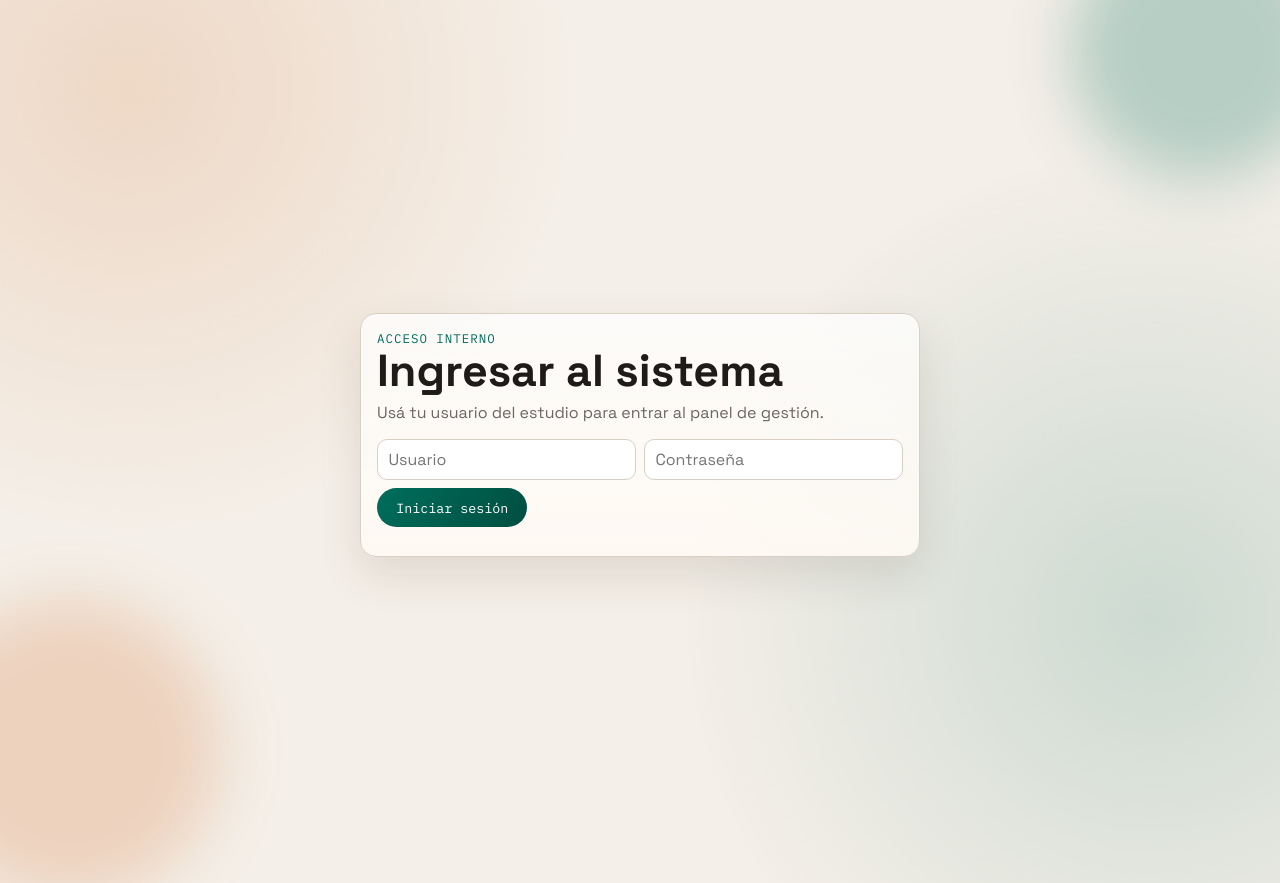
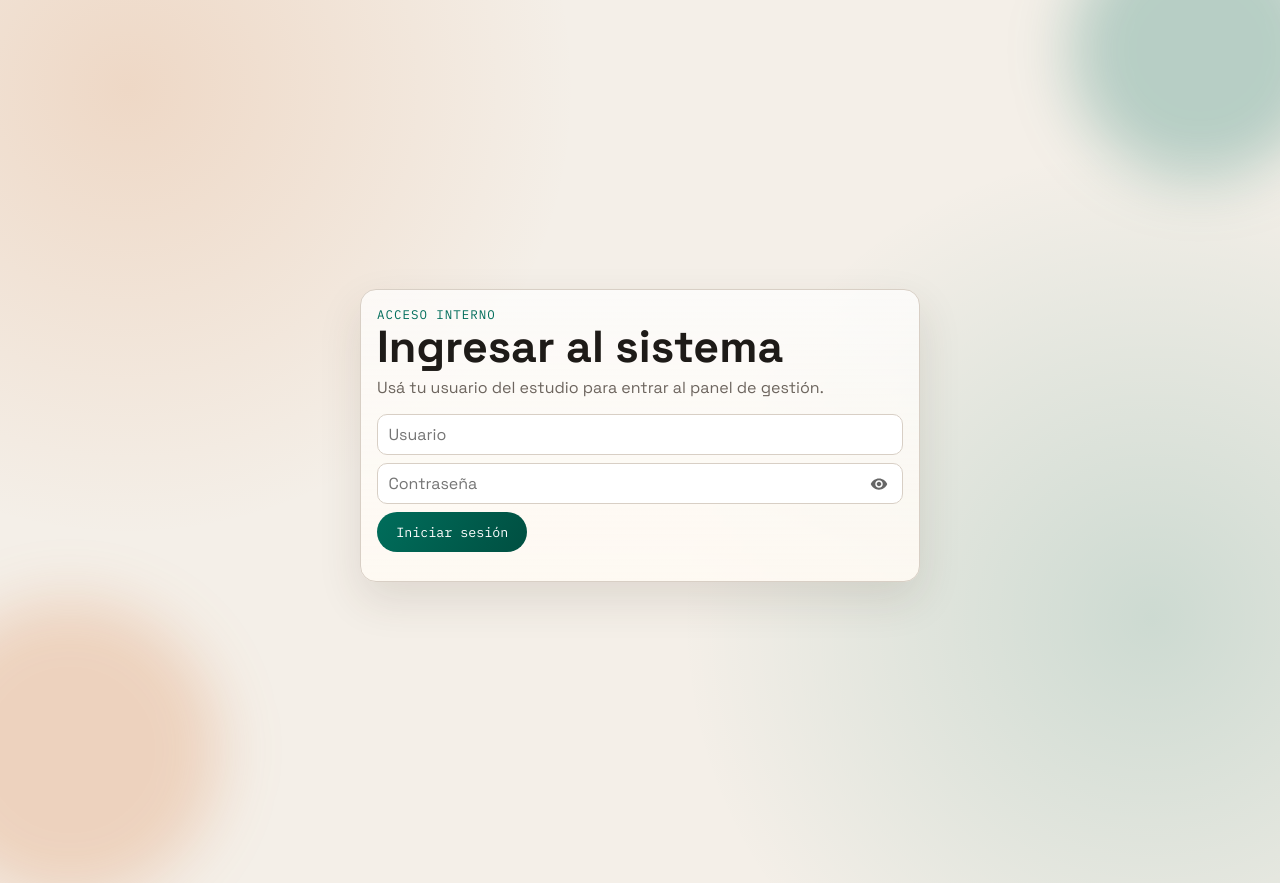
Before and after one commit to GasparCavallero/housing-plan-system-client, a React (Vite) app in the folder react-app/: page / in a window 1280 px wide. Built offline with nearby package versions, Linux system fonts and the light colour scheme; no server answers.

Commit message:
boton mostrar/ocultar contraseña

```diff
--- a/react-app/src/css/styles.css
+++ b/react-app/src/css/styles.css
@@ -1,3 +1,20 @@
+.password-container {
+  display: flex;
+  align-items: center;
+  position: relative;
+}
+
+.btn-show-password {
+  color: var(--primary-color); /* o el color de tu sistema */
+  font-weight: bold;
+  opacity: 0.7;
+  transition: opacity 0.2s;
+}
+
+.btn-show-password:hover {
+  opacity: 1;
+}
+
 .panel-timeline {
   min-height: 50vh;
 }
--- a/react-app/src/pages/Login.jsx
+++ b/react-app/src/pages/Login.jsx
@@ -10,10 +10,35 @@ import {
 import { setRefreshHandler } from "../services/api.js";
 import { login, me, refreshToken } from "../services/services"
 
+const EyeVisible = () => (
+  <svg
+    xmlns="http://www.w3.org/2000/svg"
+    viewBox="0 0 24 24"
+    style={{ width: '100%', height: '100%', display: 'block' }} // 🔥 Asegura nitidez
+    fill="currentColor" // Hereda el color del div que creamos arriba
+  >
+    <path d="M12,9c-1.66,0-3,1.34-3,3s1.34,3,3,3s3-1.34,3-3S13.66,9,12,9z M12,17c-2.76,0-5-2.24-5-5s2.24-5,5-5s5,2.24,5,5 S14.76,17,12,17z M12,4.5c-5,0-9.27,3.11-11,7.5c1.73,4.39,6,7.5,11,7.5s9.27-3.11,11-7.5C21.27,7.61,17,4.5,12,4.5z"/>
+  </svg>
+);
+
+const EyeHidden = () => (
+  <svg
+    xmlns="http://www.w3.org/2000/svg"
+    viewBox="0 0 24 24"
+    style={{ width: '100%', height: '100%', display: 'block' }} // 🔥 Asegura nitidez
+    fill="currentColor"
+  >
+    <path d="M12,17c1.1,0,2.12-0.41,2.92-1.08l1.45,1.45c-1.2,1.03-2.71,1.63-4.37,1.63c-5,0-9.27-3.11-11-7.5 c1.02-2.58,2.85-4.73,5.16-6.11L7.84,7.06C6.51,8.18,5.44,9.66,4.75,11.33c1.64,3.53,5.19,5.67,9.25,5.67 c0.67,0,1.32-0.06,1.94-0.17L14.7,15.6C13.9,16.48,12.72,17,12,17z M12,7c-0.67,0-1.32,0.06-1.94,0.17L8.3,5.4 C9.5,4.83,10.72,4.5,12,4.5c5,0,9.27,3.11,11,7.5c-0.69,1.76-1.79,3.31-3.19,4.51l-1.47-1.47c1.05-1.01,1.9-2.25,2.45-3.64 c-1.64-3.53-5.19-5.67-9.25-5.67c-1.1,0-2.12,0.41-2.92,1.08L6.16,5.34C7.81,4.8,9.45,4.5,12,4.5z M12,9c1.66,0,3,1.34,3,3 c0,0.35-0.07,0.69-0.18,1l-3.82-3.82C11.31,9.07,11.65,9,12,9z M9.18,10.18l3.64,3.64c-0.26,0.11-0.54,0.18-0.82,0.18 c-1.66,0-3-1.34-3-3C10,10.72,10.07,10.44,10.18,10.18z"/>
+  </svg>
+);
+
 function Login({ onLogin }) {
   const [username, setUsername] = useState("");
   const [password, setPassword] = useState("");
   const [error, setError] = useState("");
+
+  // 1. Estado para mostrar/ocultar contraseña
+  const [showPassword, setShowPassword] = useState(false);
 
   // equivalente a setRefreshHandler
   useEffect(() => {
@@ -86,13 +111,51 @@ function Login({ onLogin }) {
             required
           />
 
+          {/* 2. Contenedor para el input y el botón */}
+          <div className="password-group" style={{ display: 'flex', flexDirection: 'column', gap: '5px', width: '100%' }}>
+            <div className="password-container" style={{ position: 'relative', width: '100%' }}>
               <input
-            type="password"
+                type={showPassword ? "text" : "password"}
                 placeholder="Contraseña"
                 value={password}
                 onChange={(e) => setPassword(e.target.value)}
                 required
+                // Un padding-right generoso para que el texto largo no pise el icono
+                style={{ width: '100%', paddingRight: '45px' }}
               />
+              <button
+                type="button"
+                onClick={() => setShowPassword(!showPassword)}
+                style={{
+                  position: 'absolute',
+                  right: '12px',
+                  top: '50%',
+                  transform: 'translateY(-50%)',
+                  background: 'none',
+                  border: 'none',
+                  cursor: 'pointer',
+                  display: 'flex',       // 🔥 Fundamental
+                  alignItems: 'center',  // 🔥 Fundamental
+                  justifyContent: 'center', // 🔥 Fundamental
+                  padding: '0',
+                  width: '24px',  // Un poco más grande que el SVG
+                  height: '24px', // Un poco más grande que el SVG
+                  zIndex: 2,
+                }}
+              >
+                {/* 🔥 Ponemos el icono en un div contenedor para aislar su CSS */}
+                <div style={{
+                  display: 'flex',
+                  width: '18px',  // Forzamos el tamaño exacto del icono aquí
+                  height: '18px',
+                  color: '#666',   // Forzamos el color gris oscuro
+                  aspectRatio: '1/1', // Forzamos que sea cuadrado
+                }}>
+                  {showPassword ? <EyeHidden /> : <EyeVisible />}
+                </div>
+              </button>
+            </div>
+          </div>
 
           <button className="btn btn-primary" type="submit">
             Iniciar sesión
```
Lines whose indentation alone changed are shown as unchanged.
